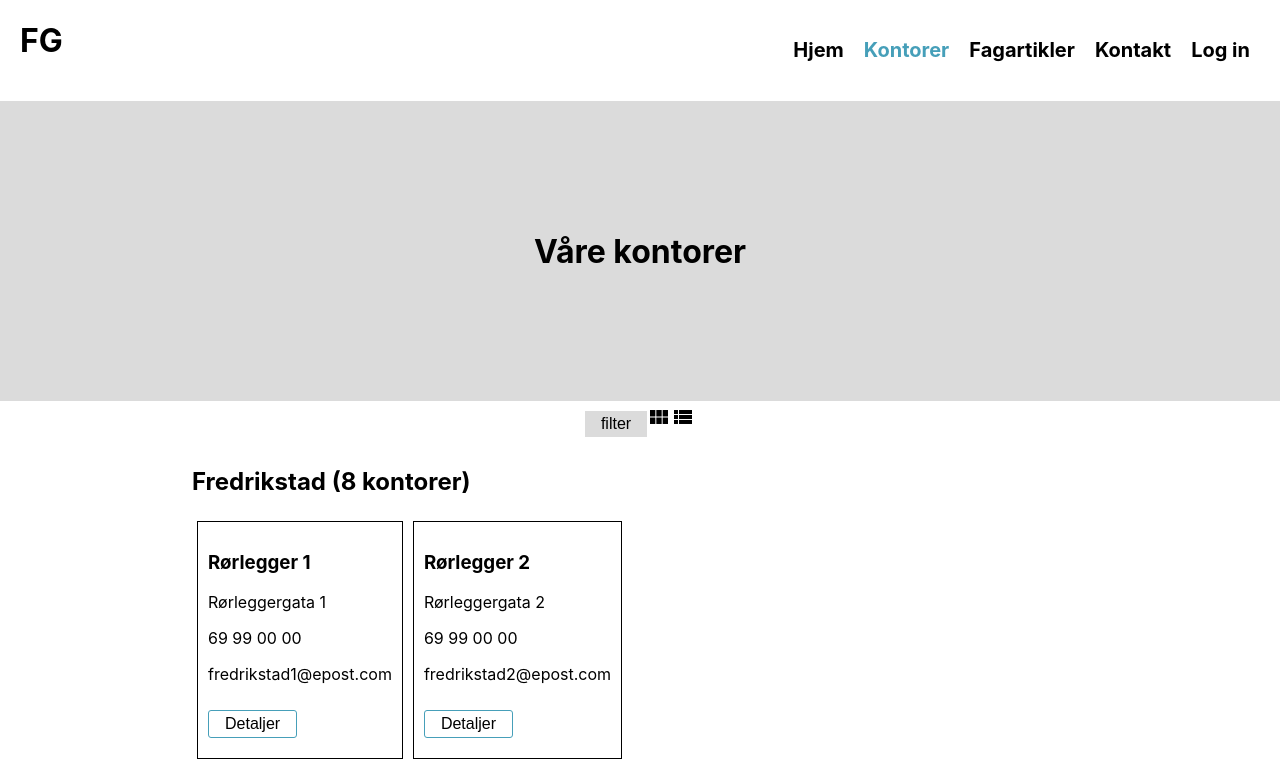
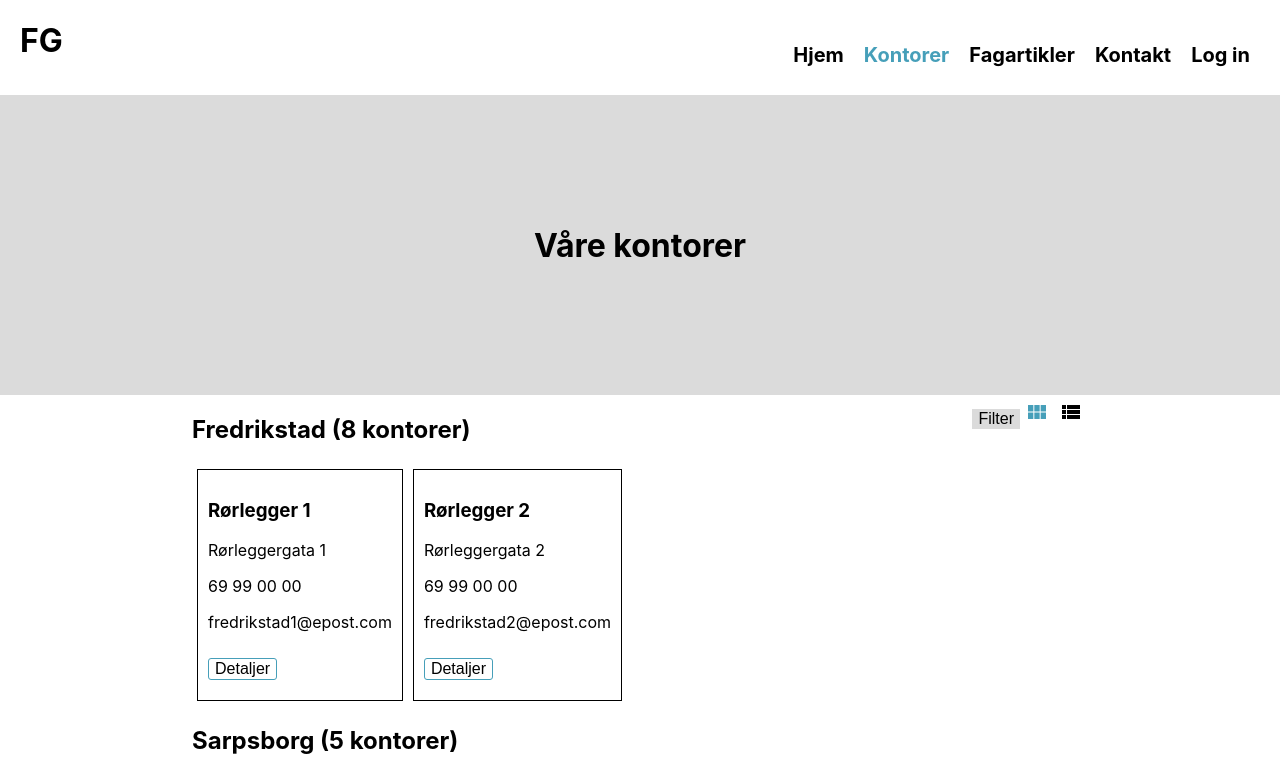
Before and after one commit to TrueHorror/webapplikasjoner_eksamen, a React (Create React App) app in the folder rorlegger/client/: page /offices in a window 1280 px wide. Shown: the top 778 px of the page. Built offline with nearby package versions, Linux system fonts and the light colour scheme.

Commit message:
Offices page done with list and card view, need to implement filter later, Started officesDetails with route. Will add redirect from office page

```diff
--- a/rorlegger/client/public/index.html
+++ b/rorlegger/client/public/index.html
@@ -4,8 +4,8 @@
     <meta charset="utf-8" />
     <link rel="icon" href="%PUBLIC_URL%/favicon.ico" />
     <link
+      href="https://fonts.googleapis.com/icon?family=Material+Icons"
       rel="stylesheet"
-      href="https://fonts.googleapis.com/icon?family=Material+Icons"
     />
     <meta name="viewport" content="width=device-width, initial-scale=1" />
     <meta name="theme-color" content="#000000" />
--- a/rorlegger/client/src/pages/Offices.js
+++ b/rorlegger/client/src/pages/Offices.js
@@ -1,7 +1,9 @@
 /* eslint-disable react/button-has-type */
 /* eslint-disable no-unused-vars */
 import React, { useState } from 'react';
-import Icon from '@material-ui/core/Icon';
+import IconButton from '@material-ui/core/IconButton';
+import ViewModuleIcon from '@material-ui/icons/ViewModule';
+import ViewListIcon from '@material-ui/icons/ViewList';
 import {
   StyledMainContent,
   OfficeView,
@@ -12,6 +14,10 @@ import {
   StyledFilterButton,
   StyledOfficesList,
   StyledListItems,
+  StyledFilterOptions,
+  StyledMaterialIcon,
+  StyledListHeader,
+  StyledListText,
 } from '../styles/Styled.jsx';
 import data from './tempOffices.json';
 
@@ -26,16 +32,49 @@ function Offices() {
     console.log(e.target.name);
   };
 
+  const updateView = (e) => {
+    console.log(e.target.innerHTML);
+    if (e.target.innerHTML === 'view_list') {
+      setCardView(false);
+    } else {
+      setCardView(true);
+    }
+  };
+
   return (
     <>
       <StyledBanner>
         <h1>Våre kontorer</h1>
       </StyledBanner>
       <StyledMainContent>
-        <div>
-          <StyledFilterButton>filter</StyledFilterButton>
-          <Icon>view_module</Icon>
-          <Icon>view_list</Icon>
+        <StyledFilterOptions>
+          <StyledFilterButton>Filter</StyledFilterButton>
+          {cardView ? (
+            <>
+              <StyledMaterialIcon primary className="material-icons">
+                view_module
+              </StyledMaterialIcon>
+              <StyledMaterialIcon
+                onClick={updateView}
+                className="material-icons"
+              >
+                view_list
+              </StyledMaterialIcon>
+            </>
+          ) : (
+            <>
+              <StyledMaterialIcon
+                onClick={updateView}
+                className="material-icons"
+              >
+                view_module
+              </StyledMaterialIcon>
+              <StyledMaterialIcon primary className="material-icons">
+                view_list
+              </StyledMaterialIcon>
+            </>
+          )}
+        </StyledFilterOptions>
         {cities.map((c) => (
           <OfficeView key={c.city}>
             <h2>{`${c.city} (${c.number} kontorer)`}</h2>
@@ -57,13 +96,25 @@ function Offices() {
                 ))
               ) : (
                 <StyledOfficesList>
-                    <StyledListItems>List View</StyledListItems>
+                  {c.offices.map((off) => (
+                    <StyledListItems>
+                      <StyledListHeader>{off.name}</StyledListHeader>
+                      <StyledListText>{off.adress}</StyledListText>
+                      <StyledListText>{off.phone}</StyledListText>
+                      <StyledListText>{off.email}</StyledListText>
+                      <StyledButton
+                        name={off.name}
+                        onClick={redirectToDetailedPage}
+                      >
+                        Detaljer
+                      </StyledButton>
+                    </StyledListItems>
+                  ))}
                 </StyledOfficesList>
               )}
             </Row>
           </OfficeView>
         ))}
-        </div>
       </StyledMainContent>
     </>
   );
--- /dev/null
+++ b/rorlegger/client/src/pages/OfficesDetails.js
@@ -0,0 +1,34 @@
+/* eslint-disable react/button-has-type */
+/* eslint-disable no-unused-vars */
+import React, { useState } from 'react';
+import IconButton from '@material-ui/core/IconButton';
+import ViewModuleIcon from '@material-ui/icons/ViewModule';
+import ViewListIcon from '@material-ui/icons/ViewList';
+import {
+  StyledMainContent,
+  OfficeView,
+  OfficeCards,
+  StyledButton,
+  Row,
+  StyledBanner,
+  StyledFilterButton,
+  StyledOfficesList,
+  StyledListItems,
+  StyledFilterOptions,
+  StyledMaterialIcon,
+  StyledListHeader,
+  StyledListText,
+} from '../styles/Styled.jsx';
+
+function OfficesDetails() {
+  return (
+    <>
+      <StyledBanner>
+        <h1>Våre kontorer</h1>
+      </StyledBanner>
+      <StyledMainContent />
+    </>
+  );
+}
+
+export default OfficesDetails;
--- a/rorlegger/client/src/routes/Routes.js
+++ b/rorlegger/client/src/routes/Routes.js
@@ -3,6 +3,7 @@ import Home from '../pages/Home';
 import Offices from '../pages/Offices';
 import Articles from '../pages/Articles';
 import Contact from '../pages/Contact';
+import OfficesDetails from '../pages/OfficesDetails';
 
 function Routes() {
   return (
@@ -12,6 +13,9 @@ function Routes() {
       </Route>
       <Route path="/offices">
         <Offices />
+      </Route>
+      <Route path="/details">
+        <OfficesDetails />
       </Route>
       <Route path="/articles">
         <Articles />
--- a/rorlegger/client/src/styles/Styled.jsx
+++ b/rorlegger/client/src/styles/Styled.jsx
@@ -8,30 +8,47 @@ export const StyledHeader = styled.header`
   width: 100%;
   box-shadow: 0px 5px 5px -5px #00000029;
   display: flex;
+  flex-wrap: wrap;
+  @media only screen and (max-width: 510px) {
+    flex-direction: column;
+  }
 `;
 
 // Styled Logo
 
 export const StyledLogo = styled.h1`
   padding-left: 20px;
+  @media only screen and (max-width: 600px) {
+    padding: 0;
+    margin: 0 auto;
+  }
 `;
 
 // Nav in header
 export const StyledNav = styled.nav`
   margin-left: auto;
   margin-right: 0;
+
+  @media only screen and (max-width: 800px) {
+    margin: 0 auto;
+  }
 `;
 
 export const NavMenu = styled.ul`
   list-style-type: none;
   padding: 0;
-  display: flex;
 `;
 
 export const NavMenuItem = styled.li`
   padding: 0 20px;
   display: block;
   float: left;
+  display: flex;
+  flex-direction: row;
+  @media only screen and (max-width: 510px) {
+    padding: 0;
+    flex-direction: column;
+  }
 
   &:first-child {
     padding-left: 0;
@@ -52,6 +69,9 @@ export const NavMenuItem = styled.li`
     &:hover {
       border-bottom: 4px solid #469fb9;
     }
+  }
+  @media only screen and (max-width: 600px) {
+    font-size: 50px;
   }
 `;
 
@@ -105,7 +125,19 @@ export const StyledMainSections = styled.section`
 
 export const StyledOfficesList = styled.ol``;
 
-export const StyledListItems = styled.li``;
+export const StyledListItems = styled.li`
+  display: flex;
+  flex-direction: row;
+`;
+
+export const StyledListHeader = styled.h3`
+  top: 0;
+`;
+
+export const StyledListText = styled.p`
+  margin-left: 10px;
+  top: 0;
+`;
 
 // Aside
 export const StyledAside = styled.aside`
@@ -168,8 +200,8 @@ export const OfficeView = styled.article`
 export const StyledButton = styled.button`
   color: black;
   font-size: 1em;
-  margin: 1em;
-  padding: 0.25em 1em;
+  margin: 10px;
+
   border: 1px solid #469fb9;
   border-radius: 3px;
   background: white;
@@ -182,8 +214,22 @@ export const StyledButton = styled.button`
   margin: 10px auto;
 `;
 
+export const StyledFilterOptions = styled.div`
+  float: right;
+`;
+
 export const StyledFilterButton = styled(StyledButton)`
   background-color: #dbdbdb;
   border: none;
   border-radius: 0px;
 `;
+
+export const StyledMaterialIcon = styled.i`
+  margin: 5px;
+  color: ${(props) => (props.primary ? '#469fb9' : 'black')};
+
+  &:hover {
+    cursor: pointer;
+    color: #469fb9;
+  }
+`;
```
Also changed, not shown: 1 other file (tests, documents, lock files or other folders). Lines whose indentation alone changed are shown as unchanged.
